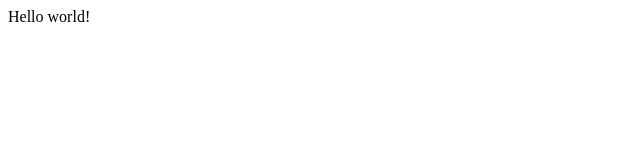
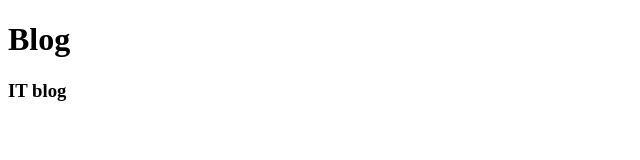
Before and after one commit to pfranczak/gatsby-blog, a Gatsby site: page / in a window 1280 px wide. Shown: the whole page, without its empty margins (0-640 px from the left). Built offline with nearby package versions, Linux system fonts and the light colour scheme; Gatsby itself is replaced by a stand-in of ours.

Commit message:
Getting blog data from graphql

```diff
--- a/src/pages/index.js
+++ b/src/pages/index.js
@@ -1,3 +1,37 @@
 import React from "react"
+import { StaticQuery, graphql } from 'gatsby';
 
-export default () => <div>Hello world!</div>
+const TitleAndDescription = ({data: {title, description}}) => (
+    <div>
+        <h1>{title}</h1>
+        <h3>{description}</h3>
+    </div>
+);
+
+const Header = () => {
+    return (
+        <StaticQuery
+            query={graphql`
+                query {
+                    site {
+                        siteMetadata {
+                            title
+                            description
+                        }
+                    }
+                }
+            `}
+            render={data => (<TitleAndDescription data={data.site.siteMetadata}/>)}
+        />
+    )
+}
+
+const Layout = () => {
+    return (
+        <div>
+            <Header/>
+        </div>
+    );
+}
+
+export default Layout;
```
